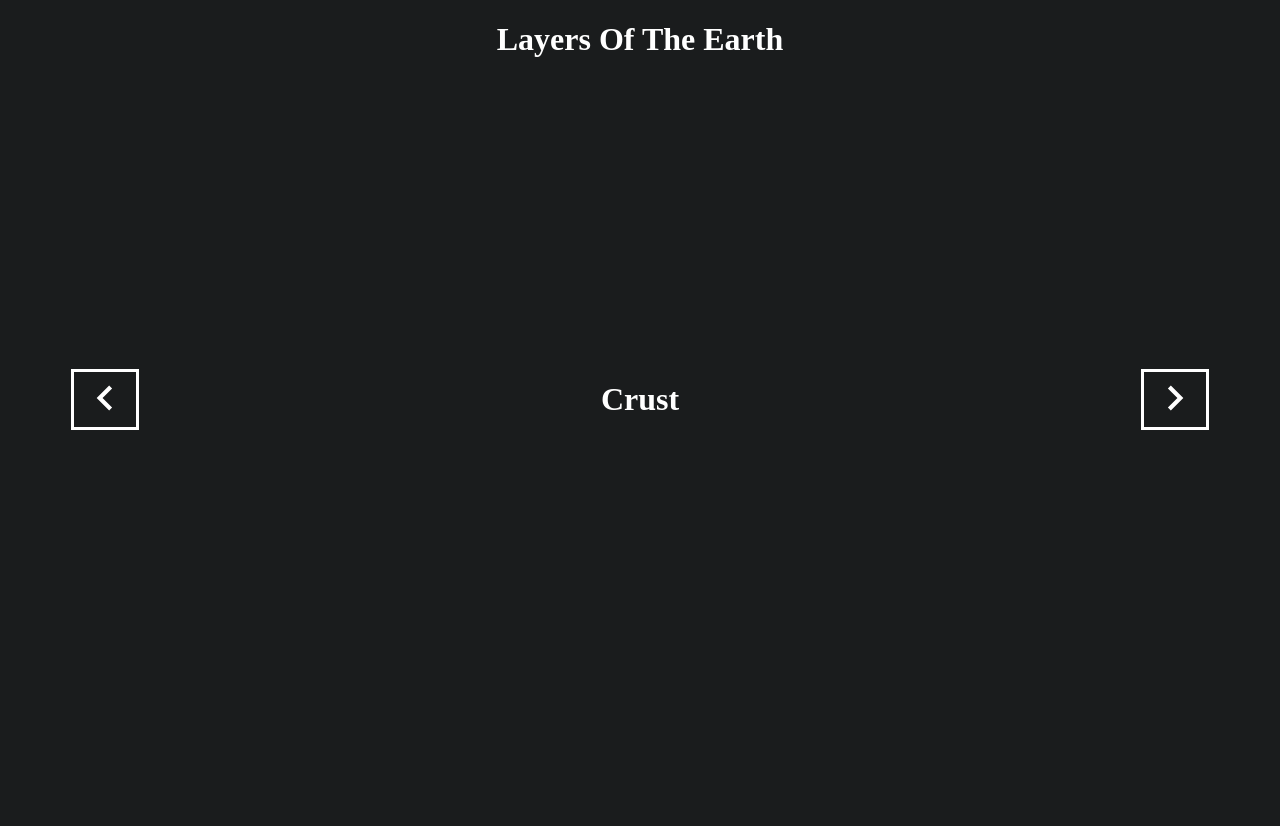
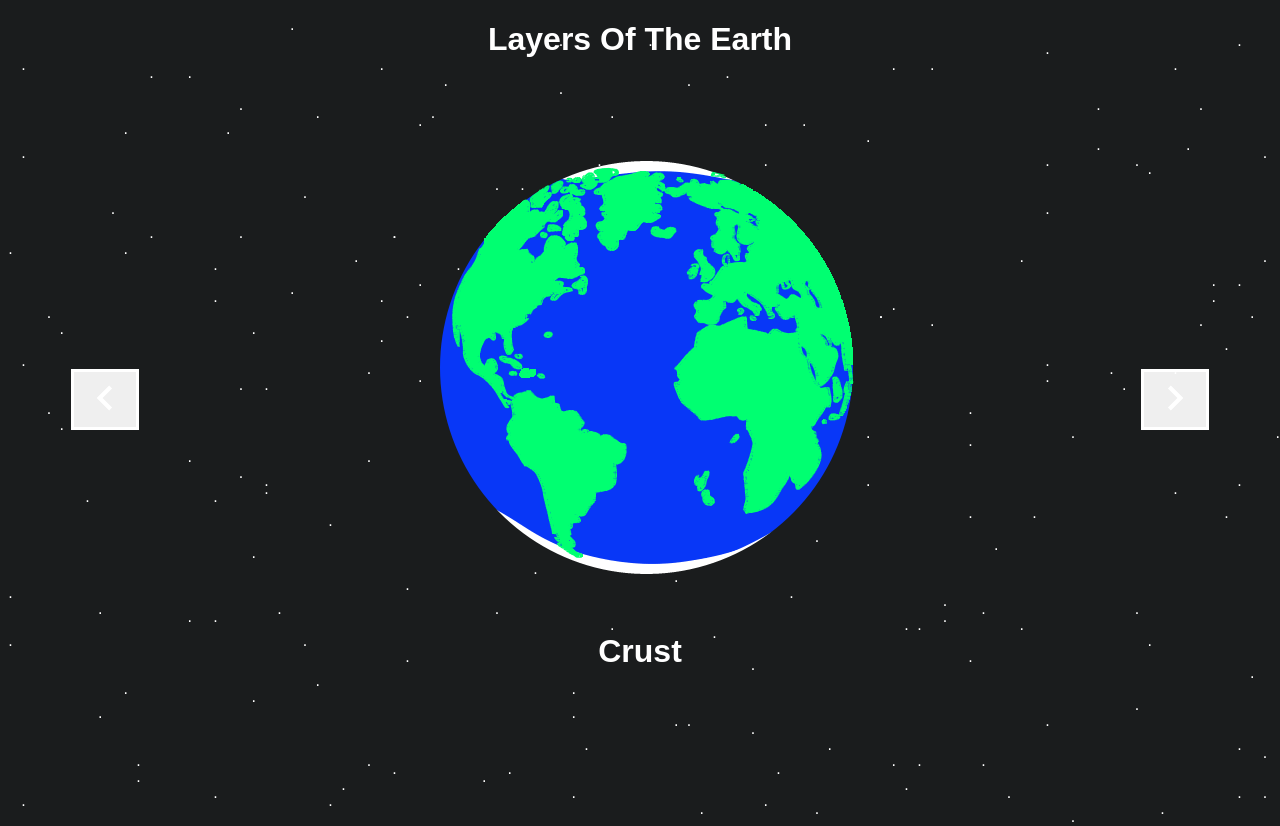
Before and after one commit to ImExtraPolite2/Layer-of-the-earth, a plain HTML site: page index.html in a window 1280 px wide. Before the commit the page ends 800 px from the top, so only its background shows below. Drawn offline with Linux system fonts and the light colour scheme.

Commit message:
add stars

```diff
--- a/index.html
+++ b/index.html
@@ -17,12 +17,15 @@
 
         <div class="Earth">
           <div class="crust layer">
+            <img src="assets/crust.png" alt="" />
             <h1>Crust</h1>
           </div>
           <div class="mantle layer">
+            <img src="assets/mantle.png" alt="" />
             <h1>Mantle</h1>
           </div>
           <div class="outer-core layer">
+            <img src="assets/outercore.png" alt="" />
             <h1>Outer Core</h1>
           </div>
           <div class="inner-core layer">
--- a/index.js
+++ b/index.js
@@ -1,5 +1,23 @@
 const layers = ['crust', 'mantle', 'outer-core', 'inner-core'];
 let num = 0;
+
+function stars() {
+  const body = document.querySelector('body');
+
+  for (let i = 0; i < 200; i++) {
+    const randNumTop = Math.floor(Math.random() * 100);
+    const randNumRight = Math.floor(Math.random() * 100);
+
+    const stars = document.createElement('p');
+    stars.classList.add('star');
+    stars.textContent = '.';
+
+    stars.style.top = `${randNumTop}vh`;
+    stars.style.right = `${randNumRight}vw`;
+
+    body.appendChild(stars);
+  }
+}
 
 function changeLayer() {
   const htmlLayers = document.querySelectorAll('.layer');
@@ -40,3 +58,4 @@ function changeLayer() {
 }
 
 changeLayer();
+stars();
--- a/style.css
+++ b/style.css
@@ -1,15 +1,28 @@
 * {
+  color: white;
+  font-family: Arial, Helvetica, sans-serif;
+}
+
+body {
   background-color: #1a1c1d;
-  color: white;
 }
 
 .content {
+  position: relative;
   display: flex;
   justify-content: space-between;
   align-items: center;
   height: 80vh;
   width: 90%;
   margin: auto;
+}
+
+.star {
+  position: absolute;
+}
+
+.Earth {
+  z-index: 10;
 }
 
 h1 {
@@ -24,3 +37,7 @@ button {
 button > img {
   width: 50px;
 }
+
+.inner-core > img {
+  width: 20vw;
+}
```
Also changed, not shown: assets/crust.png (added), assets/mantle.png (added), assets/outercore.png (added), 1 other file.
